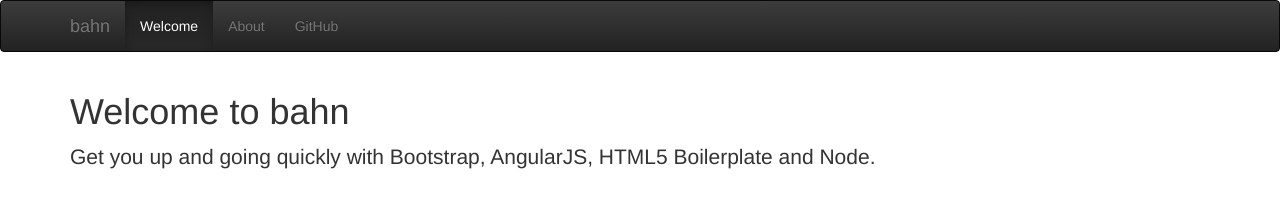
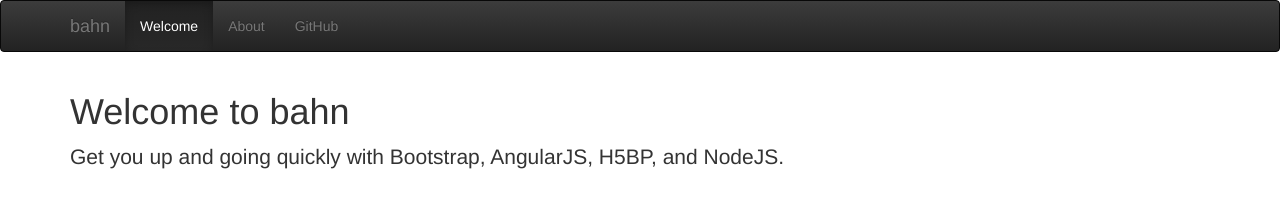
Before and after one commit to oliver-moran/bahn, a website: page static/index.html at #!/welcome in a window 1280 px wide. Drawn offline with nearby package versions, Linux system fonts and the light colour scheme.

Commit message:
appreciation and comma

```diff
--- a/static/html/welcome.html
+++ b/static/html/welcome.html
@@ -2,7 +2,7 @@
 
     <div class="container">
         <h1>Welcome to bahn</h1>
-        <p class="lead">Get you up and going quickly with Bootstrap, AngularJS, HTML5 Boilerplate and Node.</p>
+        <p class="lead">Get you up and going quickly with Bootstrap, AngularJS, H5BP, and NodeJS.</p>
     </div><!-- /.container -->
 
 </section>
```
